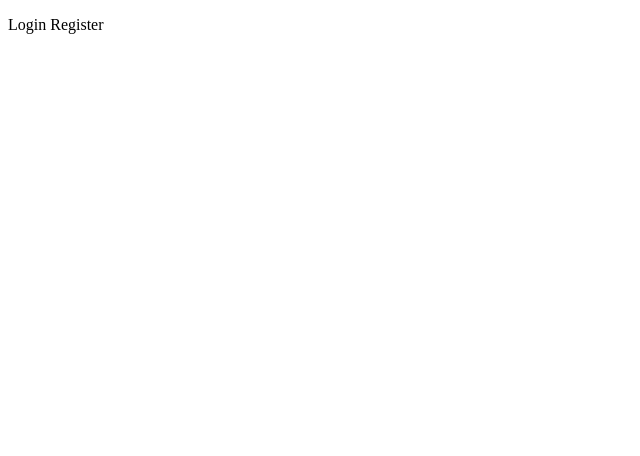
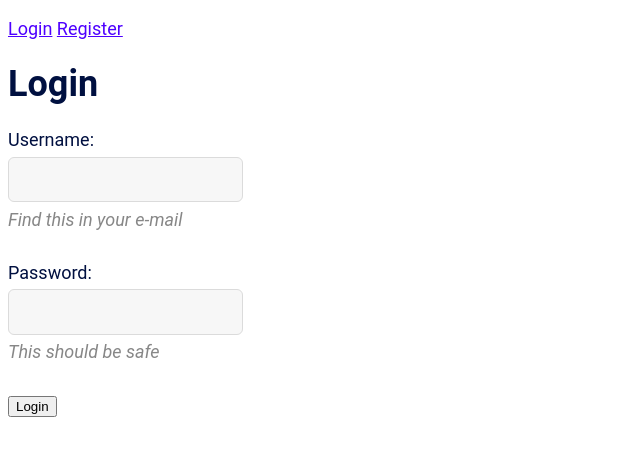
Before and after one commit to maiin/vuetest, a plain HTML site: page index.html in a window 1280 px wide. Shown: the whole page, without its empty margins (0-640 px from the left). Drawn offline with Linux system fonts and the light colour scheme; the site is published under a folder, as on GitHub Pages, so addresses that start at the root find nothing.

Commit message:
Update index.html

```diff
--- a/index.html
+++ b/index.html
@@ -5,7 +5,7 @@
   <meta charset="utf-8">
   <meta name="viewport" content="width=device-width,initial-scale=1.0">
   <title>some app</title>
-<link href="/main.9cf3ffd50085bebf04ba.css" rel="stylesheet"></head>
+<link href="main.9cf3ffd50085bebf04ba.css" rel="stylesheet"></head>
 
 <body>
   <div id="app">
@@ -15,6 +15,6 @@
     </p>
     <router-view></router-view>
   </div>
-<script type="text/javascript" src="/main.f9835d5113853778ba25.js"></script></body>
+<script type="text/javascript" src="main.f9835d5113853778ba25.js"></script></body>
 
 </html>
```
